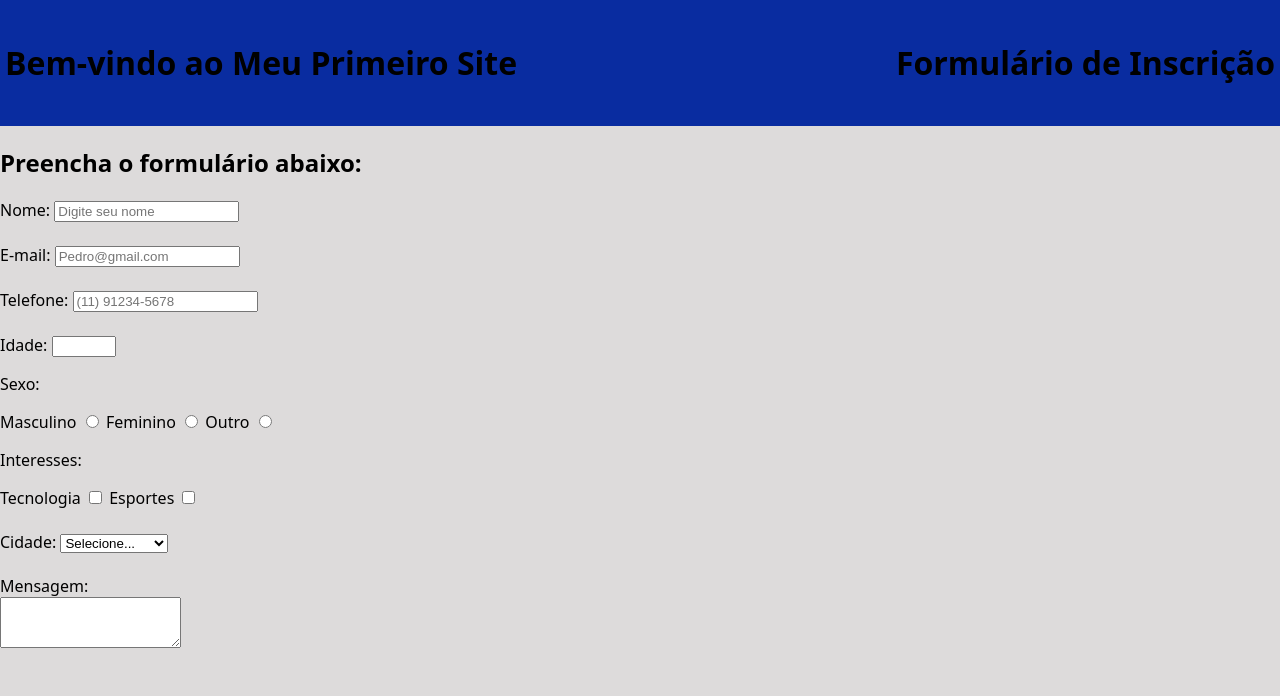
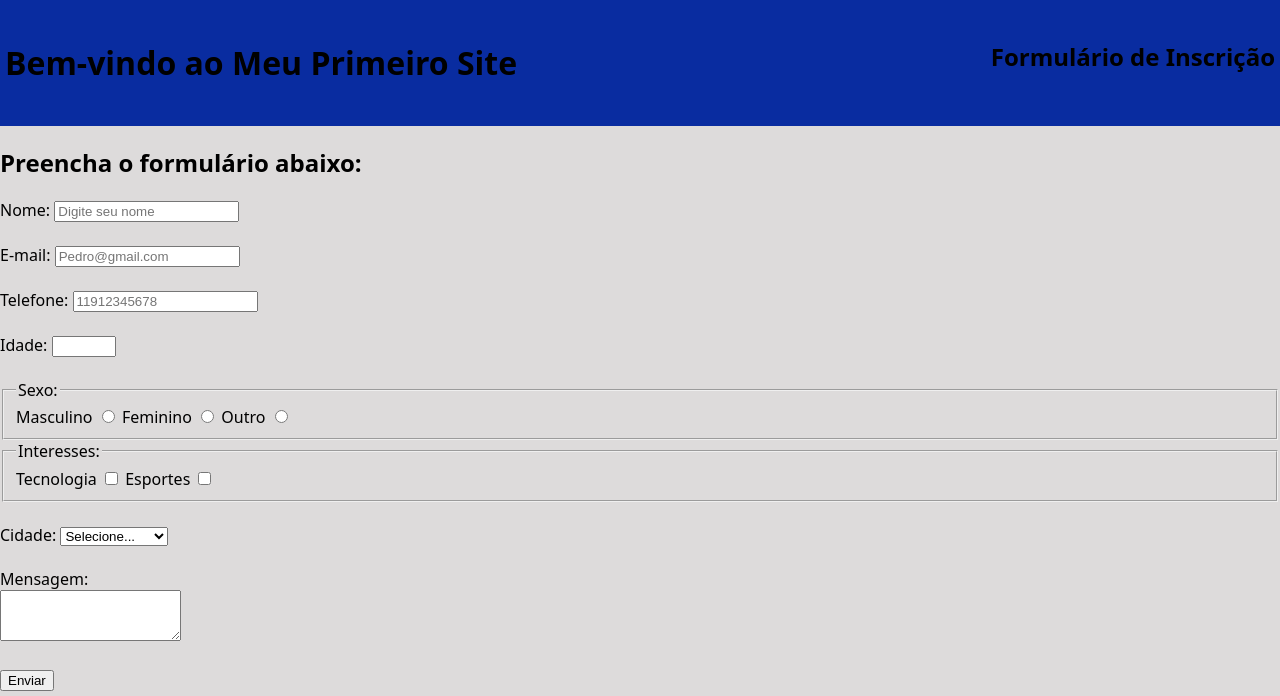
Before and after one commit to Pedro-henriqq/Formulario-hmtl, a plain HTML site: page index1.html in a window 1280 px wide. Shown: the top 696 px of the page. Drawn offline with Linux system fonts and the light colour scheme.

Commit message:
atualiza Formulario-html

```diff
--- a/index1.html
+++ b/index1.html
@@ -2,6 +2,7 @@
 <html lang="pt-br">
 <head>
   <meta charset="UTF-8">
+  <meta name="viewport" content="width=device-width, initial-scale=1.0">
   <title>Meu Primeiro Site</title>
   <link rel="stylesheet" href="style.css">
 </head>
@@ -10,7 +11,7 @@
   <header>
     <h1>Bem-vindo ao Meu Primeiro Site</h1>
     <div>
-        <h1>Formulário de Inscrição</h1>
+        <h2>Formulário de Inscrição</h2>
     </div>
 
 
@@ -19,7 +20,6 @@
   <main>
     <h2>Preencha o formulário abaixo:</h2>
 
-
     <form action="#" method="post">
 
       <!-- campo de nome -->
@@ -27,38 +27,44 @@
       <input type="text" id="nome" name="nome" minlength="3" maxlength="50" required
       placeholder="Digite seu nome"><br>
       <br>
+
       <!-- campo de e-mail -->
       <label for="email" class="label">E-mail:</label>
       <input type="email" id="email" name="email" required placeholder="Pedro@gmail.com"><br>
       <br>
+
       <!-- campo de telefone -->
       <label for="telefone" class="label">Telefone:</label>
-    <input type="tel" id="telefone" name="telefone" pattern="\(\d{2}\) \d{4,5}-\d{4}"
-    placeholder="(11) 91234-5678" required><br>
+      <input type="tel" id="telefone" name="telefone" pattern="\d{10,11}"
+      placeholder="11912345678" required><br>
       <br>
 
       <label for="idade" class="label">Idade:</label>
       <input type="number" id="idade" name="idade" min="1" max="120" required><br>
+      <br>
 
-
-    <p>Sexo:</p>
+      <fieldset>
+        <legend>Sexo:</legend>
         <label for="sexo_masculino" class="label">Masculino</label>
         <input type="radio" id="sexo_masculino" name="sexo" value="masculino" required>
 
-    <label for="sexo_feminino" class="label ">Feminino</label>
+        <label for="sexo_feminino" class="label">Feminino</label>
         <input type="radio" id="sexo_feminino" name="sexo" value="feminino">
 
         <label for="sexo_outro" class="label">Outro</label>
-    <input type="radio" id="sexo_outro" name="sexo" value="outro"><br>
+        <input type="radio" id="sexo_outro" name="sexo" value="outro">
+      </fieldset>
 
-
-    <p>Interesses:</p>
+      <fieldset>
+        <legend>Interesses:</legend>
         <label for="interesse_ti" class="label">Tecnologia</label>
         <input type="checkbox" id="interesse_ti" name="interesses" value="tecnologia">
 
         <label for="interesse_esporte" class="label">Esportes</label>
-    <input type="checkbox" id="interesse_esporte" name="interesses" value="esportes"><br>
+        <input type="checkbox" id="interesse_esporte" name="interesses" value="esportes">
+      </fieldset>
       <br>
+
       <label for="cidade" class="label">Cidade:</label>
       <select id="cidade" name="cidade" required>
         <option value="">Selecione...</option>
@@ -66,10 +72,9 @@
         <option value="rio_de_janeiro">Rio de Janeiro</option>
       </select><br><br>
 
-
       <label for="mensagem" class="label">Mensagem:</label><br>
       <textarea id="mensagem" name="mensagem" rows="3" maxlength="200"></textarea><br>
-<br><br>
+      <br>
 
       <button type="submit">Enviar</button>
       <br><br>
@@ -80,10 +85,12 @@
     </figure>
 
     <br>
-  <video controls poster="" width="400">
+
+    <video controls width="400">
       <source src="video-2154818826-640_adpp_is.mp4" type="video/mp4">
       Seu navegador não suporta a exibição de vídeos.
     </video>
+
     <br>
 
     <audio controls>
@@ -92,5 +99,7 @@
     </audio>
     <br>
 
+  </main>
+
 </body>
 </html>
--- a/style.css
+++ b/style.css
@@ -24,14 +24,16 @@ header img {
 
 }
 
-header-a{
+header a {
     color: rgb(255, 255, 255);
     text-decoration: none;
+
 }
-header-div {
 
-   display: flex;
-   gap: 10px;
+
+header div {
+    display: flex;
+    gap: 10px;
 }
 
 .card {
```
Lines whose indentation alone changed are shown as unchanged.
